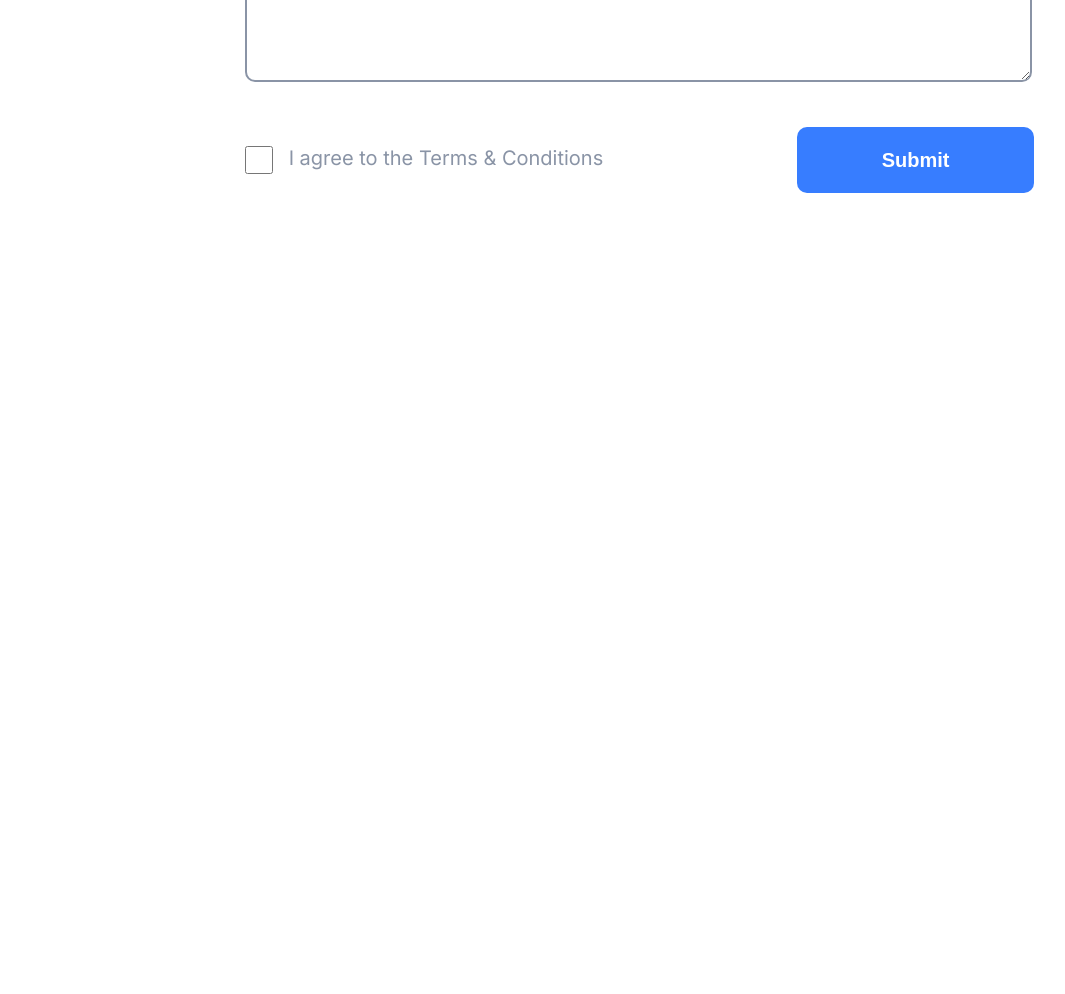
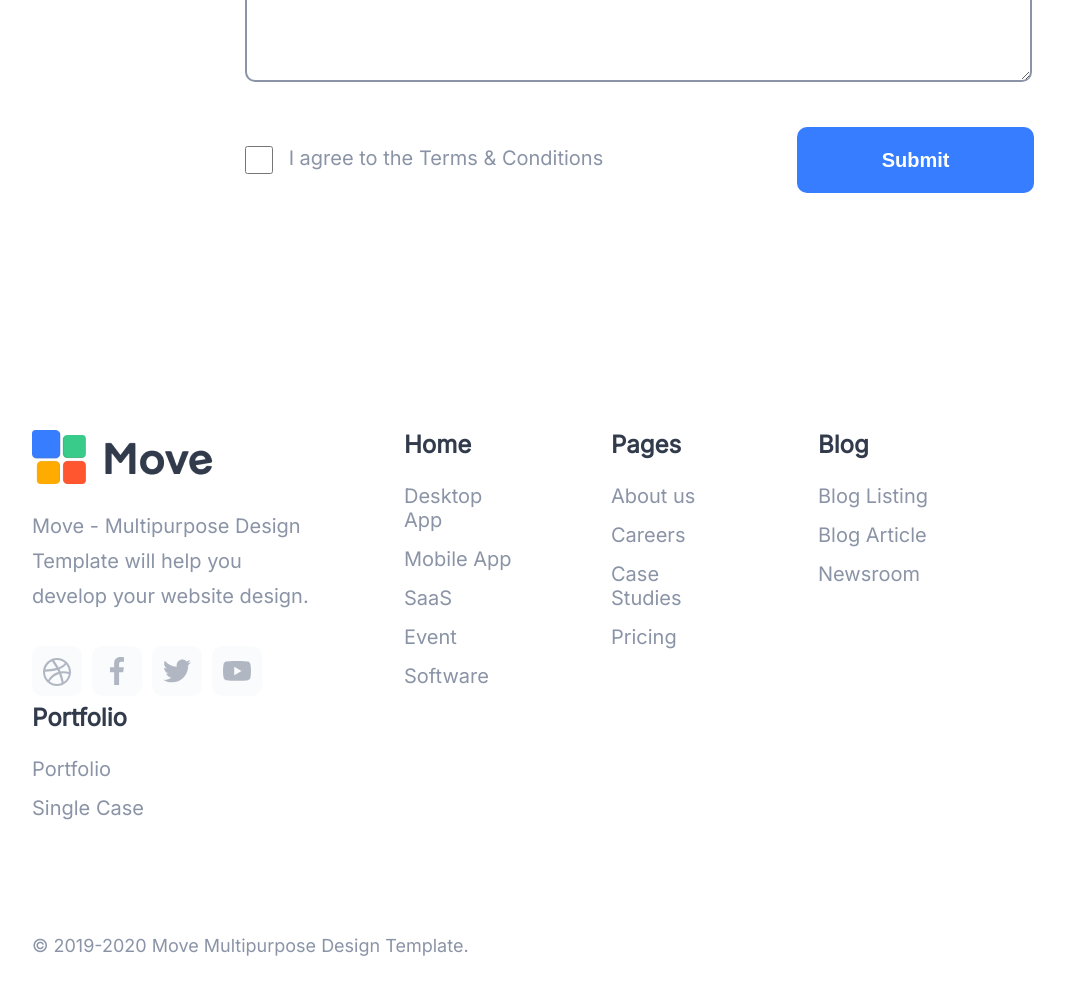
Before and after one commit to ohunazz/move-career-website, a plain HTML site: page index.html in a window 1280 px wide. Shown: the part 1834-2828 px from the top of the page, without its empty margins (68-1133 px from the left). Before the commit the page ends 2134 px from the top, so only its background shows below. Drawn offline with Linux system fonts and the light colour scheme.

Commit message:
Finish Footer

```diff
--- a/index.html
+++ b/index.html
@@ -137,5 +137,52 @@
                 </div>
             </div>
         </section>
+        <section id="footer-section">
+            <div class="footer-section container">
+                <div class="footer-left">
+                    <img class="footer-logo" src="./assets/Logo.png" alt="" />
+                    <p class="footer-left_text">
+                        Move - Multipurpose Design Template will help you
+                        develop your website design.
+                    </p>
+                    <div class="social-media">
+                        <img src="./assets/Dribbble.svg" alt="" />
+                        <img src="./assets/Facebook.svg" alt="" />
+                        <img src="./assets/Twitter.svg" alt="" />
+                        <img src="./assets/YouTube.svg" alt="" />
+                    </div>
+                </div>
+                <div class="footer-menu">
+                    <h4>Home</h4>
+                    <a href="">Desktop App</a>
+                    <a href="">Mobile App</a>
+                    <a href="">SaaS</a>
+                    <a href="">Event</a>
+                    <a href="">Software</a>
+                </div>
+
+                <div class="footer-menu">
+                    <h4>Pages</h4>
+                    <a href="">About us</a>
+                    <a href="">Careers</a>
+                    <a href="">Case Studies</a>
+                    <a href="">Pricing</a>
+                </div>
+                <div class="footer-menu">
+                    <h4>Blog</h4>
+                    <a href="">Blog Listing</a>
+                    <a href="">Blog Article</a>
+                    <a href="">Newsroom</a>
+                </div>
+                <div class="footer-menu">
+                    <h4>Portfolio</h4>
+                    <a href="">Portfolio</a>
+                    <a href="">Single Case</a>
+                </div>
+                <p class="template">
+                    &COPY; 2019-2020 Move Multipurpose Design Template.
+                </p>
+            </div>
+        </section>
     </body>
 </html>
--- a/styles.css
+++ b/styles.css
@@ -383,3 +383,75 @@ a {
 .bottom-section textarea::placeholder {
     margin-right: 33px;
 }
+
+/*Footer*/
+
+.footer-section {
+    padding: 130px 100px;
+}
+
+.footer-logo {
+    margin-bottom: 25px;
+}
+
+.footer-left {
+    display: inline-block;
+}
+
+.footer-left_text {
+    color: var(--text-3, #8a94a6);
+    font-family: Inter;
+    font-size: 20px;
+    font-style: normal;
+    font-weight: 500;
+    line-height: 35px; /* 175% */
+    text-align: left;
+    width: 282px;
+    margin-bottom: 32px;
+}
+
+.social-media img:not(:last-child) {
+    margin-right: 10px;
+}
+
+.footer-menu {
+    display: inline-block;
+    vertical-align: top;
+    width: calc((100% - 360px) * 0.65 / 4);
+}
+
+.footer-menu h4 {
+    color: var(--text-1, #323b4b);
+    font-family: Inter;
+    font-size: 24px;
+    font-style: normal;
+    font-weight: 600;
+    line-height: 29px; /* 120.833% */
+    margin-bottom: 25px;
+}
+
+.footer-left,
+.footer-menu:not(:nth-child(5)) {
+    margin-right: 90px;
+}
+
+.footer-section a {
+    color: var(--text-3, #8a94a6);
+    font-family: Inter;
+    font-size: 20px;
+    font-style: normal;
+    font-weight: 500;
+    line-height: 24px; /* 120% */
+    display: block;
+    margin-bottom: 15px;
+}
+
+.template {
+    color: var(--text-3, #8a94a6);
+    font-family: Inter;
+    font-size: 18px;
+    font-style: normal;
+    font-weight: 500;
+    line-height: 22px; /* 122.222% */
+    margin-top: 100px;
+}
```
